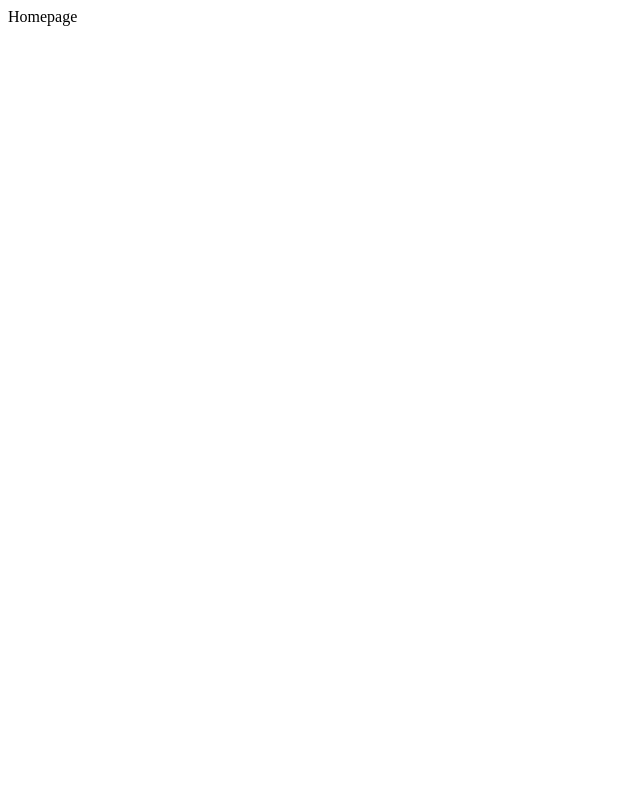
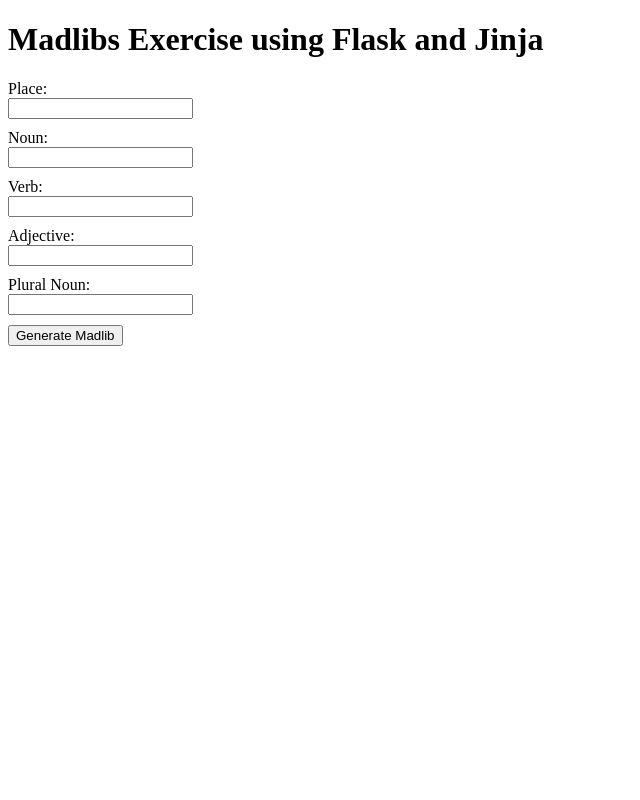
Before and after one commit to HeyImMatt/springboard-19-2-flask-jinja, a Flask app: page / in a window 1280 px wide. Before the commit the part shown is almost empty. Shown: the whole page, without its empty margins (0-640 px from the left). Run offline with Flask 2, Linux system fonts and the light colour scheme.

Commit message:
Add form html template and css folder and file

```diff
--- a/app.py
+++ b/app.py
@@ -1,7 +1,9 @@
-from flask import Flask, request
+from flask import Flask, request, render_template
+# from flask_debugtoolbar import DebugToolbarExtension
 
 app = Flask(__name__)
+# app.config['SECRET_KEY'] = 'key-1234'
 
 @app.route('/')
 def home():
-    return 'Homepage'
+    return render_template('form.html')
--- /dev/null
+++ b/static/app.css
@@ -0,0 +1,4 @@
+input {
+  display: block;
+  margin-bottom: 10px;
+}
--- a/templates/base.html
+++ b/templates/base.html
@@ -3,9 +3,11 @@
 <head>
   <meta charset="UTF-8">
   <meta name="viewport" content="width=device-width, initial-scale=1.0">
-  <title></title>
+  <link rel="stylesheet" href="/static/app.css">
+  <title>{% block title %}{% endblock %}</title>
 </head>
 <body>
-
+  <h1>Madlibs Exercise using Flask and Jinja</h1>
+  {% block content %}{% endblock %}
 </body>
 </html>
--- /dev/null
+++ b/templates/form.html
@@ -0,0 +1,25 @@
+{% extends 'base.html' %}
+
+{% block title %}Madlibs!{% endblock %}
+
+{% block content %}
+<form>
+  <label>Place:
+    <input type="text" name="place">
+  </label>
+  <label>Noun:
+    <input type="text" name="noun">
+  </label>
+  <label>Verb:
+    <input type="text" name="verb">
+  </label>
+  <label>Adjective:
+    <input type="text" name="adjective">
+  </label>
+  <label>Plural Noun:
+    <input type="text" name="plural_noun">
+  </label>
+  <button>Generate Madlib</button>
+</form>
+
+{% endblock %}
```
